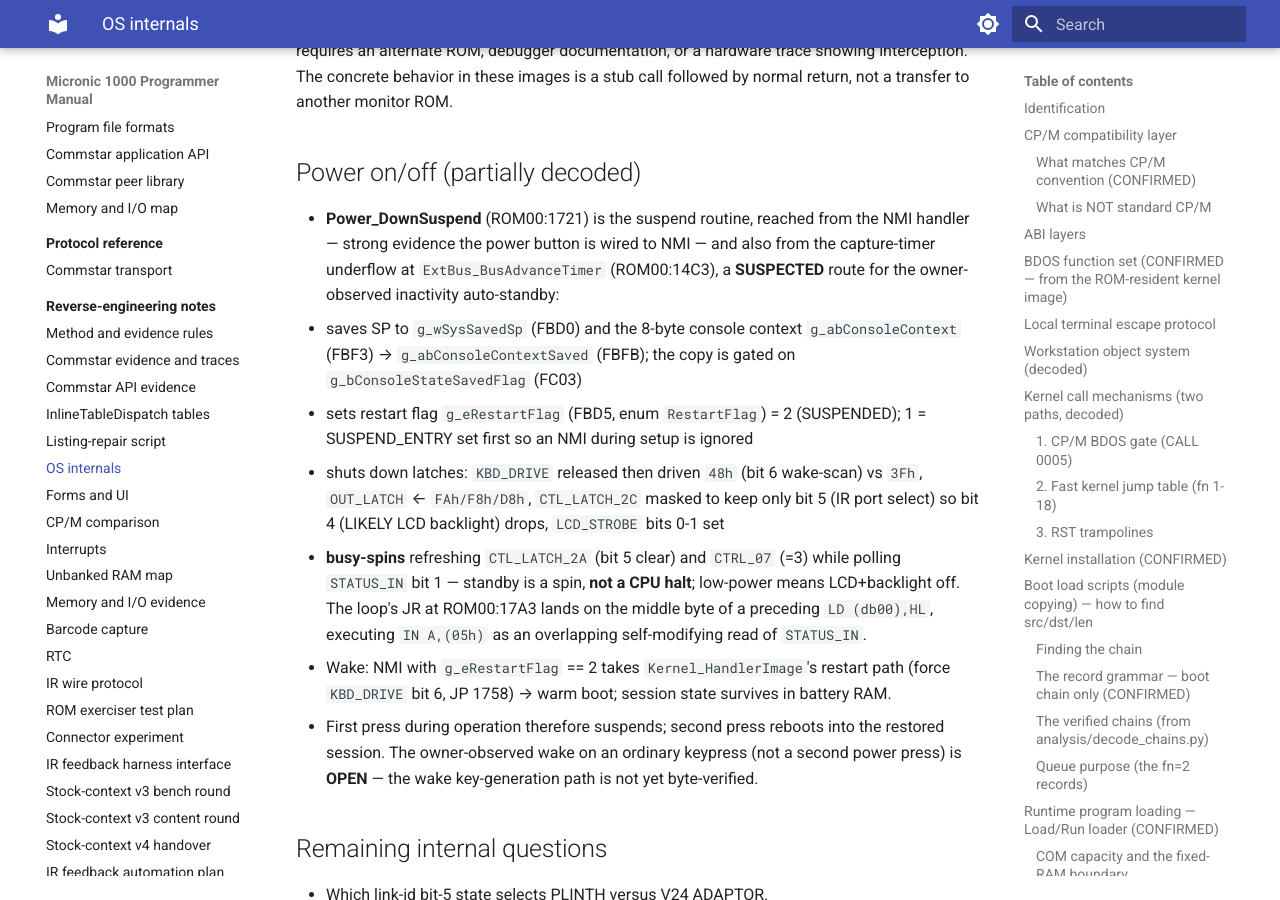
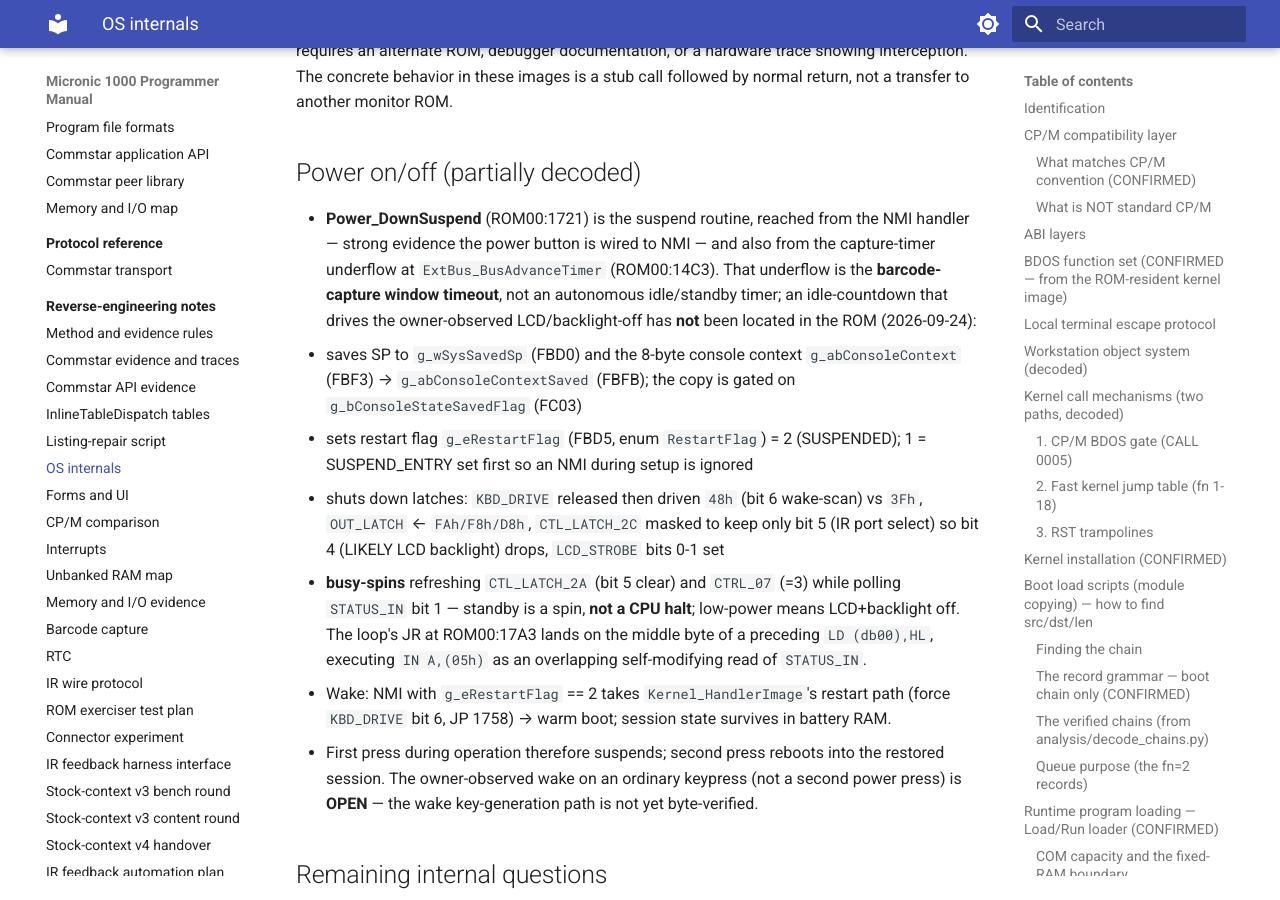
Before and after one commit to philpem/micronic1000, an MkDocs documentation site: the page built from doc/re-notes/os-diposb.md, in a window 1280 px wide and 900 px high, scrolled down 16178 px. Built offline with MkDocs 1.6.1 and Material for MkDocs 9.7.7, drawn with Linux system fonts in a browser that asks for light colours.

Commit message:
docs: correct SUSPECTED inactivity-standby claim - ExtBus timer is barcode timeout
The ExtBus_BusAdvanceTimer underflow -> Power_DownSuspend is the
barcode-capture window timeout, not an autonomous idle/standby timer.
No idle-countdown driving LCD/backlight-off has been located in the
ROM; the owner-observed auto-standby trigger/timeout stays OPEN.

```diff
--- a/doc/re-notes/os-diposb.md
+++ b/doc/re-notes/os-diposb.md
@@ -672,8 +672,10 @@ call followed by normal return, not a transfer to another monitor ROM.
 * **Power_DownSuspend** (ROM00:1721) is the suspend routine, reached
   from the NMI handler — strong evidence the power button is wired
   to NMI — and also from the capture-timer underflow at
-  `ExtBus_BusAdvanceTimer` (ROM00:14C3), a **SUSPECTED** route for the
-  owner-observed inactivity auto-standby:
+  `ExtBus_BusAdvanceTimer` (ROM00:14C3). That underflow is the
+  **barcode-capture window timeout**, not an autonomous idle/standby
+  timer; an idle-countdown that drives the owner-observed
+  LCD/backlight-off has **not** been located in the ROM (2026-09-24):
   * saves SP to `g_wSysSavedSp` (FBD0) and the 8-byte console context
     `g_abConsoleContext` (FBF3) → `g_abConsoleContextSaved` (FBFB);
     the copy is gated on `g_bConsoleStateSavedFlag` (FC03)
```
